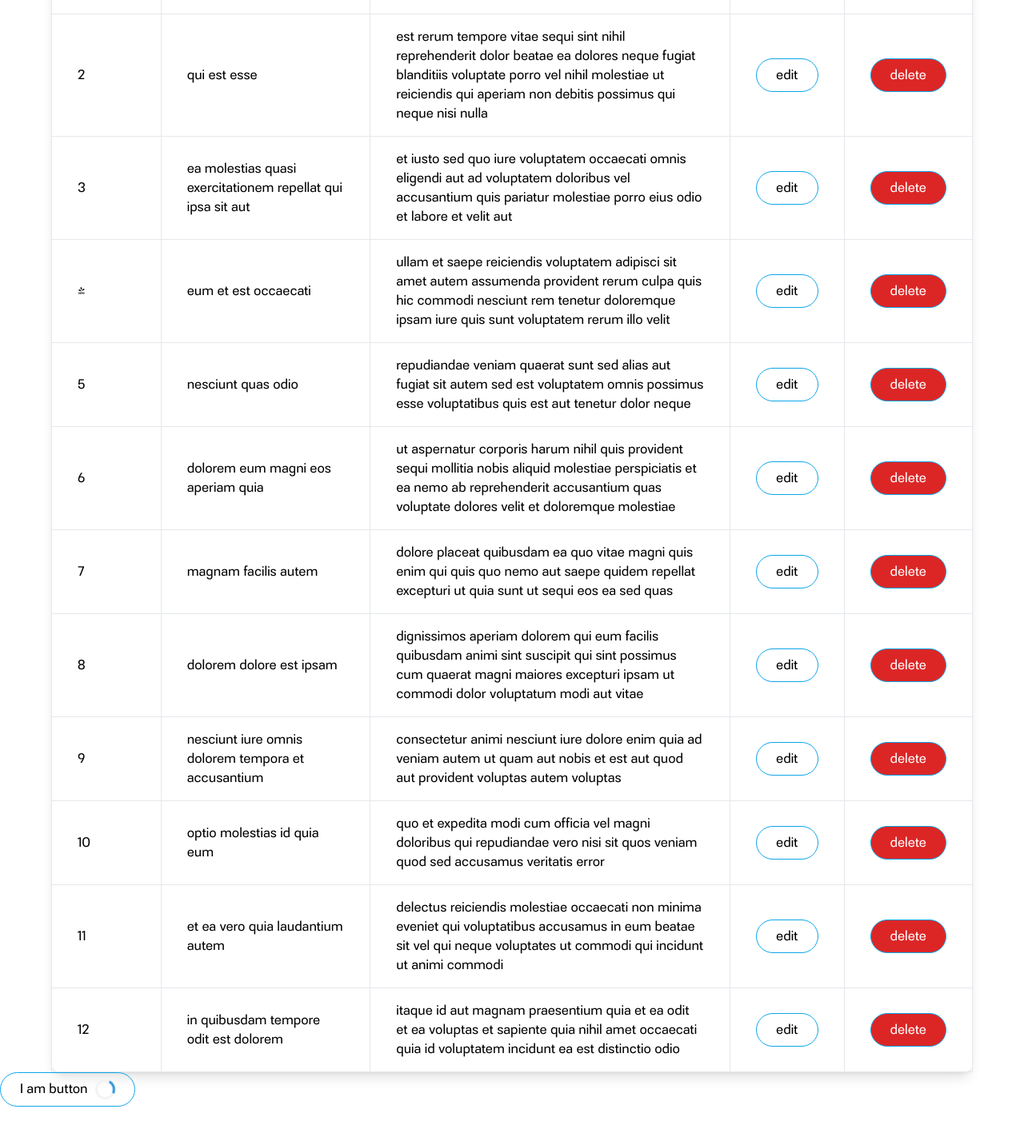
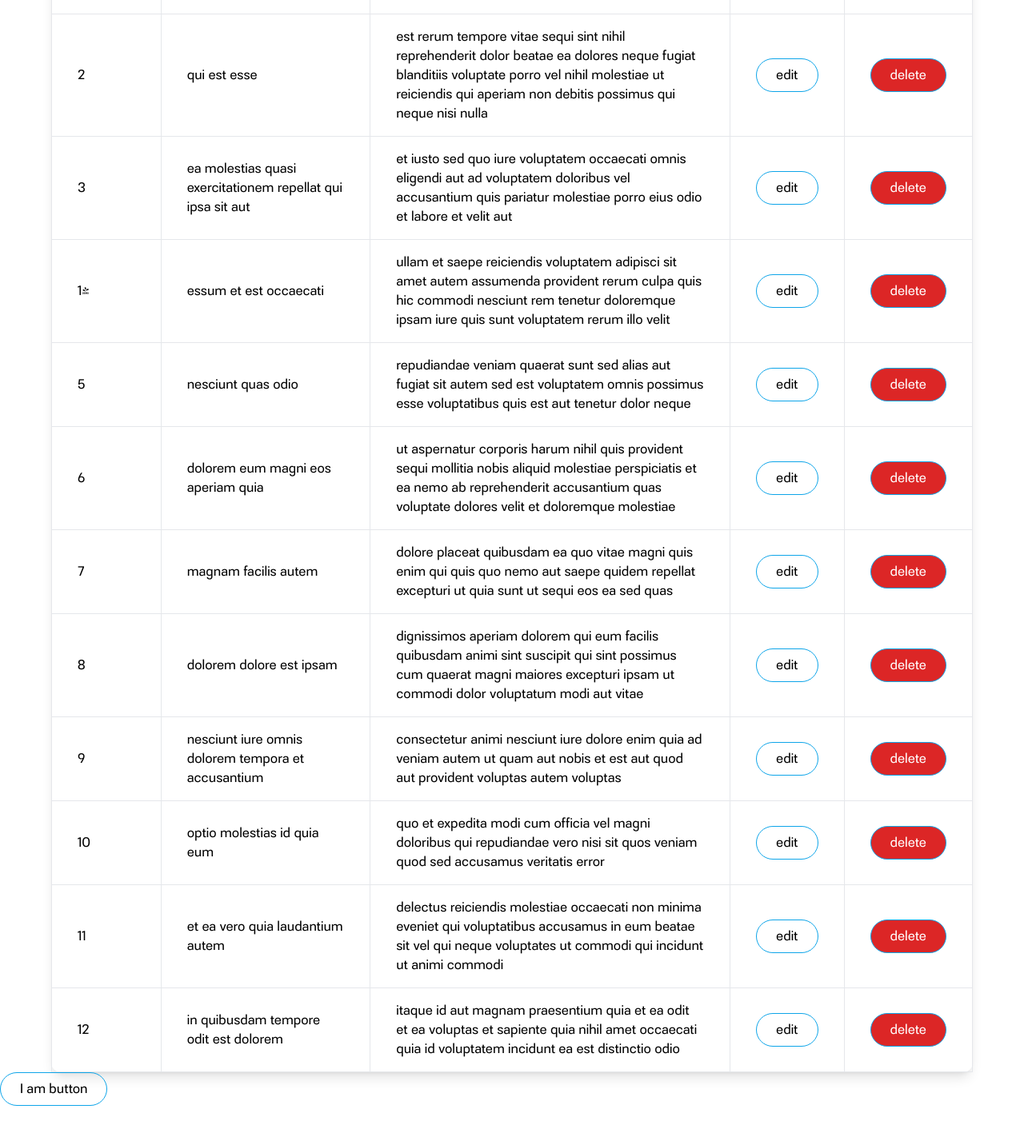
Before and after one commit to Azimjon1111/templete-tailwind-react, a React (Create React App) app: page / in a window 1280 px wide. Shown: the part 1367-2789 px from the top of the page at 80% size. Built offline with nearby package versions, Linux system fonts and the light colour scheme.

Commit message:
some bugs fixed

```diff
--- a/src/App.js
+++ b/src/App.js
@@ -6,8 +6,10 @@ import TableAction from "./components/Tables/tableAction";
 import BasicModal from "./components/Modal/Modal";
 import { useContext } from "react";
 import { MyContext } from "./Context/Contexts";
+import react, {useState, useEffect} from 'react'
 function App() {
   const { handleOpen } = useContext(MyContext);
+  const [isModalOpen, setIsModalOpen] = useState(false)
   return (
     <>
       <CustomTable />
@@ -15,11 +17,13 @@ function App() {
       <Button
         disabled={false}
         text="I am button"
-        onClick={handleOpen}
-        isLoading={true}
+        onClick={()=>{setIsModalOpen(true)}}
+        isLoading={false}
       />
       <Accordion data={FakeData} />
       <BasicModal
+        open={isModalOpen}
+        onClose={() => setIsModalOpen(false)}
         title="I am a modal"
         text="This my text. It is cool thet it has worke"
       />
--- a/src/components/Modal/Modal.jsx
+++ b/src/components/Modal/Modal.jsx
@@ -18,15 +18,12 @@ const style = {
   borderRadius: "10px",
 };
 
-export default function BasicModal({ title, text }) {
-  const { handleClose, handleOpen, open, setOpen } =
-    React.useContext(MyContext);
-
+export default function BasicModal({ title, text, open, onClose }) {
   return (
     <div>
       <Modal
         open={open}
-        onClose={handleClose}
+        onClose={onClose}
         aria-labelledby="modal-modal-title"
         aria-describedby="modal-modal-description"
       >
--- a/src/components/Tables/tableAction.jsx
+++ b/src/components/Tables/tableAction.jsx
@@ -25,8 +25,8 @@ const TableAction = ({ thead__count, tbody__count }) => {
     },
     {
       userId: 1,
-      id: 4,
-      title: "eum et est occaecati",
+      id: 14,
+      title: "essum et est occaecati",
       body: "ullam et saepe reiciendis voluptatem adipisci\nsit amet autem assumenda provident rerum culpa\nquis hic commodi nesciunt rem tenetur doloremque ipsam iure\nquis sunt voluptatem rerum illo velit",
     },
     {
--- a/src/components/button/button.js
+++ b/src/components/button/button.js
@@ -8,7 +8,9 @@ const Button = ({ text, onClick, className, isLoading, disabled = false }) => {
             : `flex rounded-3xl border-[1px] px-6 py-2 transition border-sky-500 hover:bg-sky-500 ease-in duration-200 hover:text-white ${className}`
         }
         onClick={() => {
-          onClick();
+          if(!isLoading){
+            onClick();
+          }
         }}
       >
         {text}
```
Also changed, not shown: 1 other file (tests, documents, lock files or other folders).
